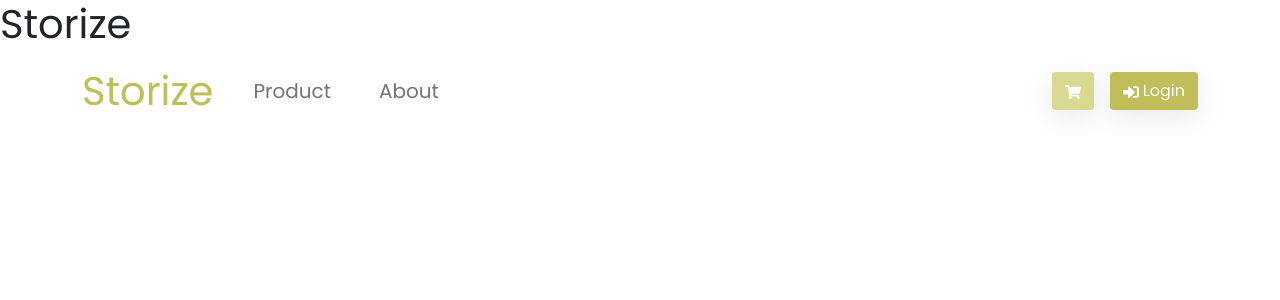
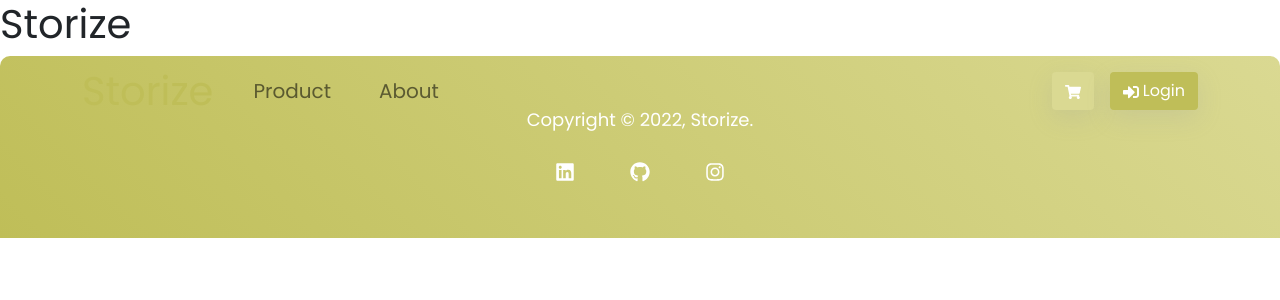
Before and after one commit to leonardo-lim/storize-next-ts, a Next.js app: page / in a window 1280 px wide. Shown: the top 300 px of the page. Built offline with nearby package versions, Linux system fonts and the light colour scheme.

Commit message:
Add footer to layout

```diff
--- a/components/Layout.tsx
+++ b/components/Layout.tsx
@@ -1,7 +1,8 @@
 import Head from 'next/head';
 import { useRouter } from 'next/router';
 import { useState } from 'react';
-import Navbar from '../components/Navbar';
+import Navbar from './Navbar';
+import Footer from './Footer';
 
 interface LayoutProps {
     children: React.ReactNode;
@@ -21,6 +22,7 @@ const Layout: React.FC<LayoutProps> = ({ children }) => {
 
             {(asPath !== '/login' && asPath !== '/register') && <Navbar amount={amount} setAmount={setAmount} />}
             <main>{children}</main>
+            <Footer />
         </>
     );
 };
```
